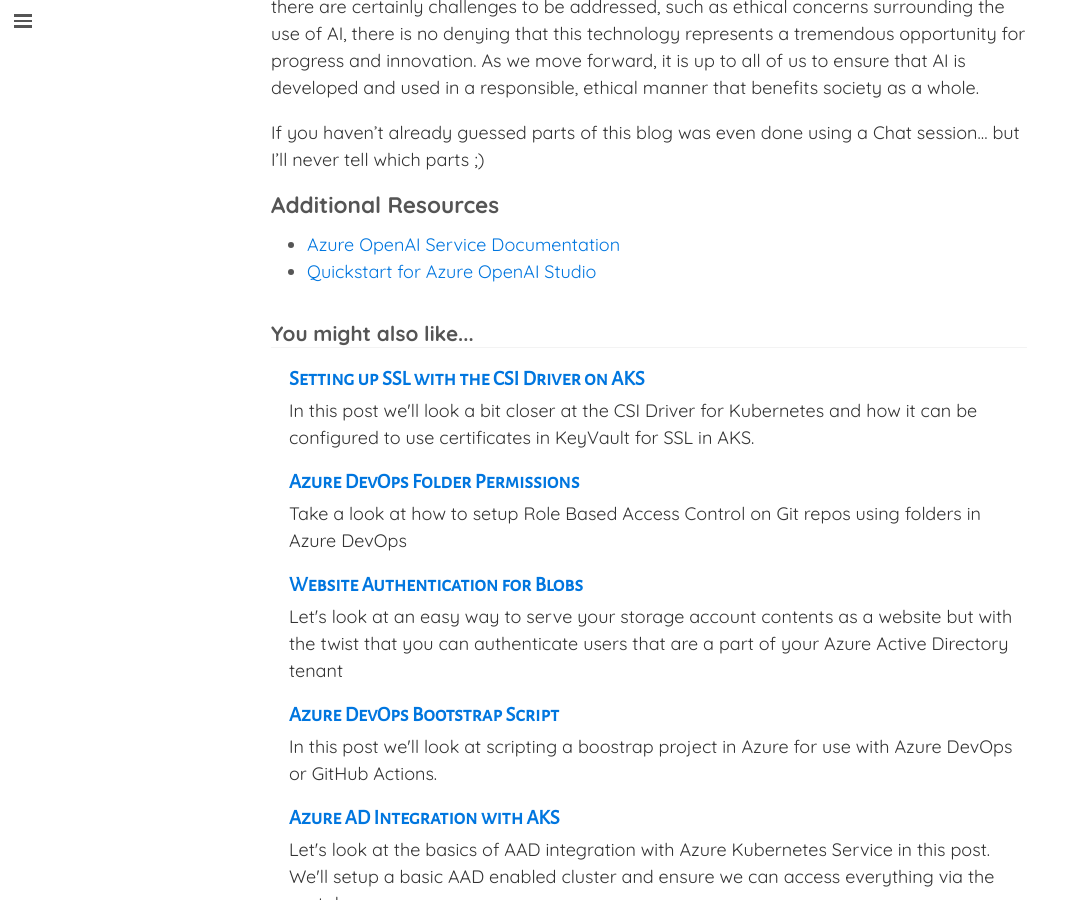
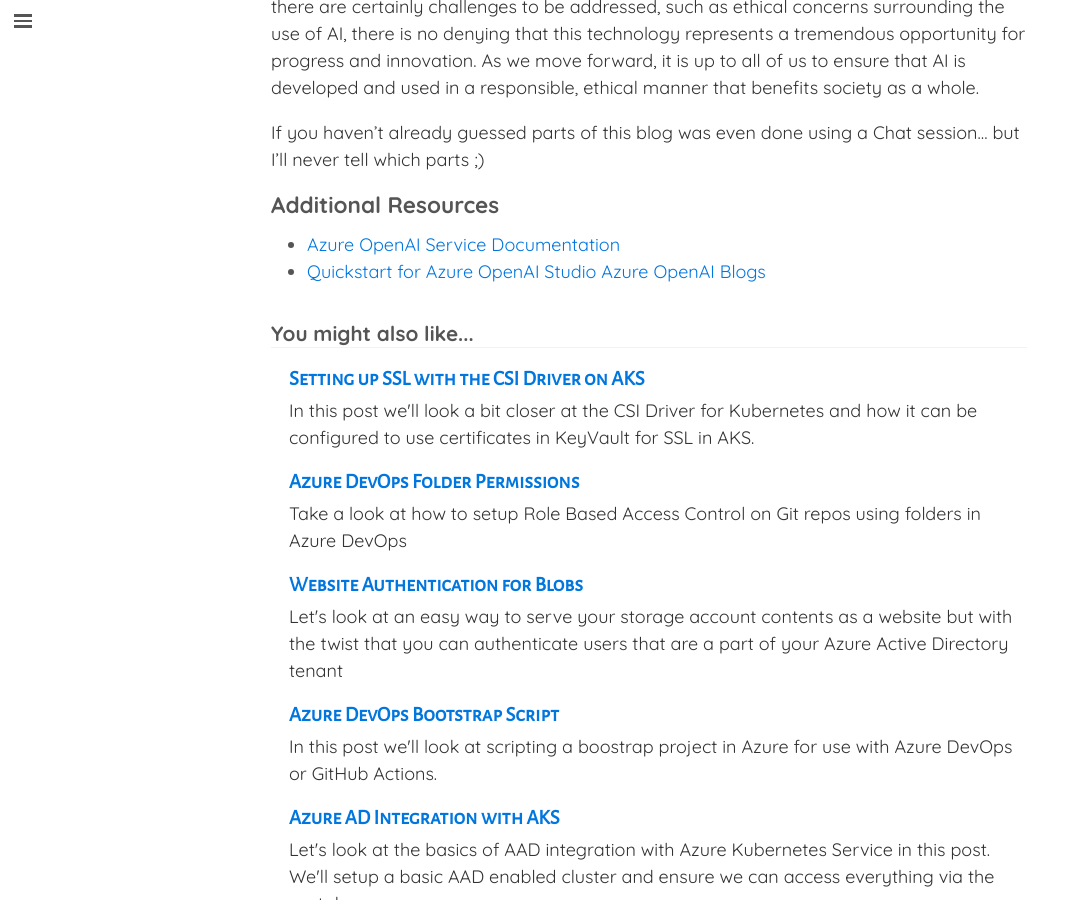
Before and after one commit to brentmcconnell/brentmcconnell.github.io, a Jekyll site: the page built from _posts/2023-10-19-getting-started-with-openai.md, in a window 1280 px wide and 900 px high, scrolled down 4854 px. Shown: the whole window, without its empty margins (0-1074 px from the left). Built offline with Jekyll 4.4.1, drawn with Linux system fonts in a browser that asks for light colours; nearby versions of some CDN libraries; comment, search, counter and statistics services are not loaded.

Commit message:
added link

```diff
--- a/_posts/2023-10-19-getting-started-with-openai.md
+++ b/_posts/2023-10-19-getting-started-with-openai.md
@@ -191,3 +191,4 @@
 * [Azure OpenAI Service Documentation](https://learn.microsoft.com/en-us/azure/ai-services/openai/)
 * [Quickstart for Azure OpenAI
 Studio](https://learn.microsoft.com/en-us/azure/ai-services/openai/quickstart)
+[Azure OpenAI Blogs](https://azure.microsoft.com/en-us/blog/tag/ai/)
```
